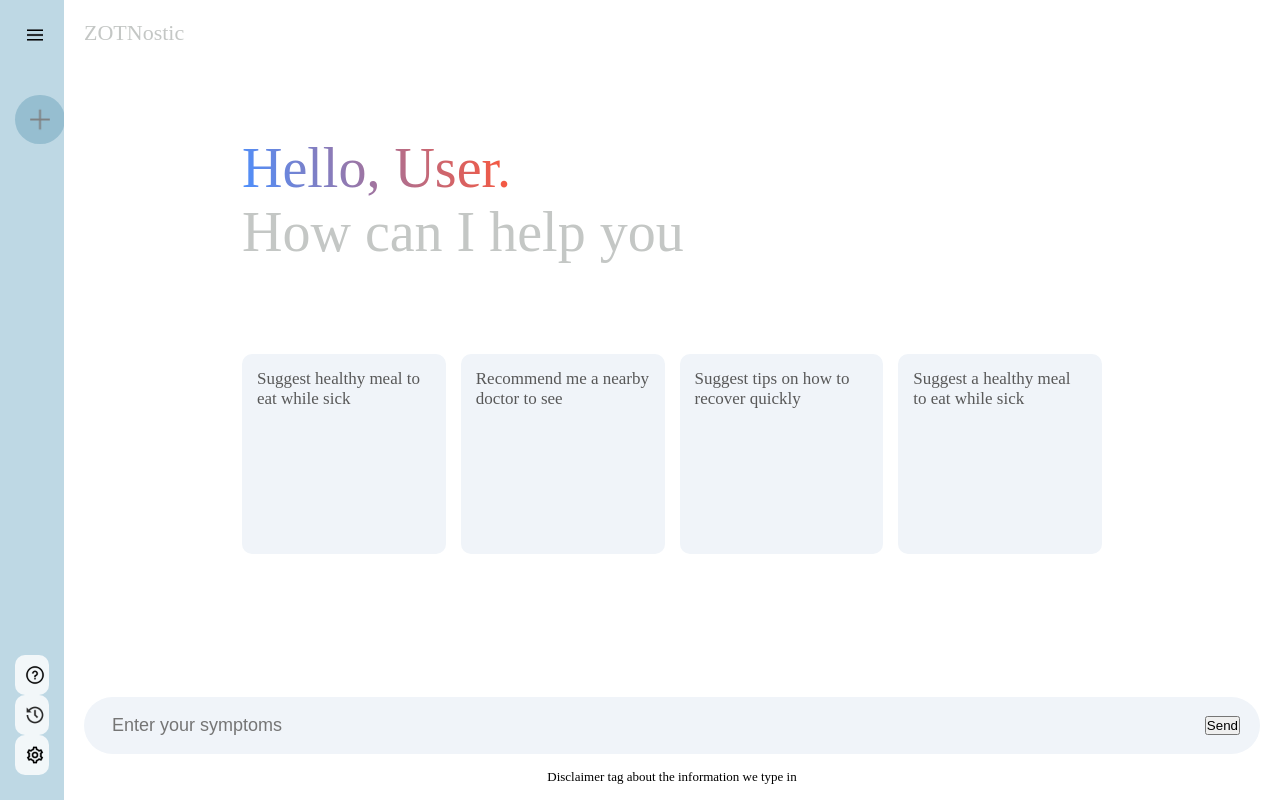
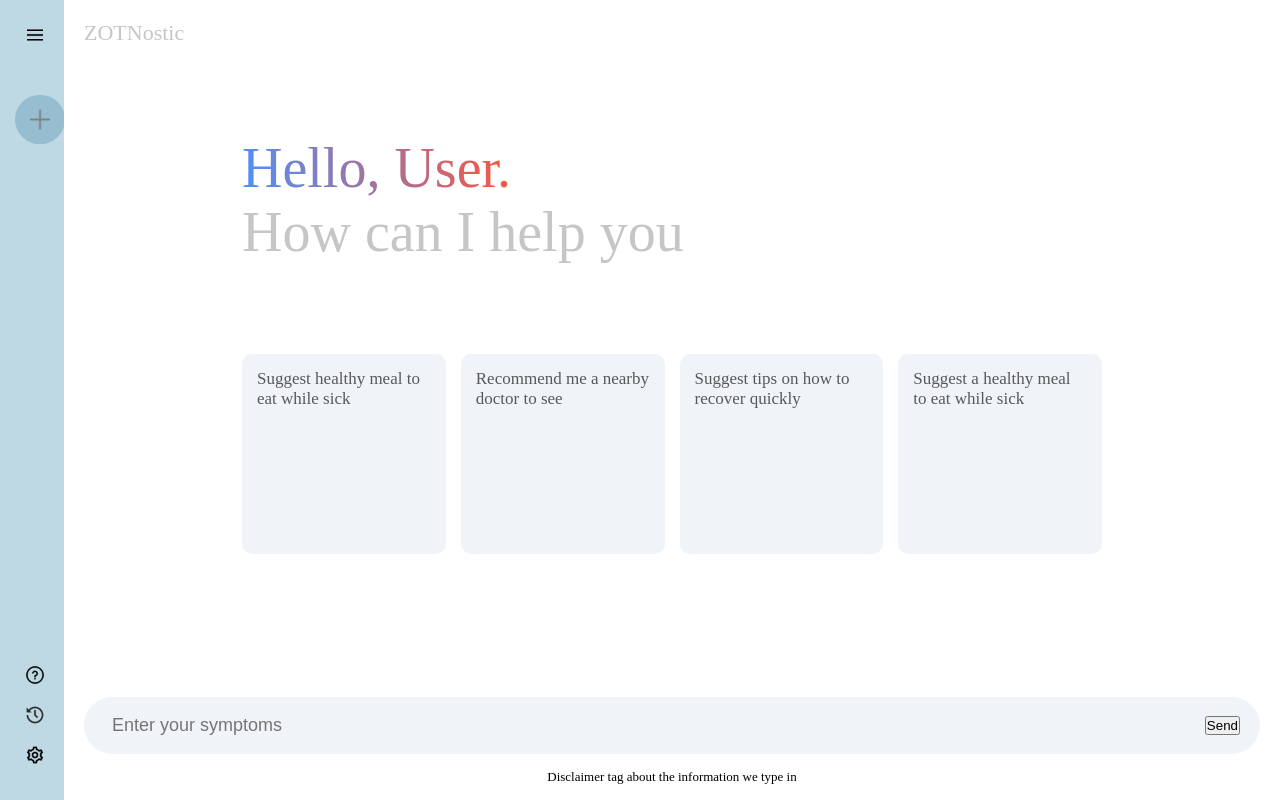
Before and after one commit to setripper/ZotNostic, a React (Vite) app: page /diagnose in a window 1280 px wide. Built offline with nearby package versions, Linux system fonts and the light colour scheme.

Commit message:
fixed sidebar background icon bug

```diff
--- a/src/components/sideBar/Sidebar.css
+++ b/src/components/sideBar/Sidebar.css
@@ -70,7 +70,6 @@
     border-radius: 10px;
     font-size: 14px;
     color: #000;
-    background-color: rgba(255, 255, 255, 0.8);
     cursor: pointer;
     overflow: hidden;
     white-space: nowrap;
```
